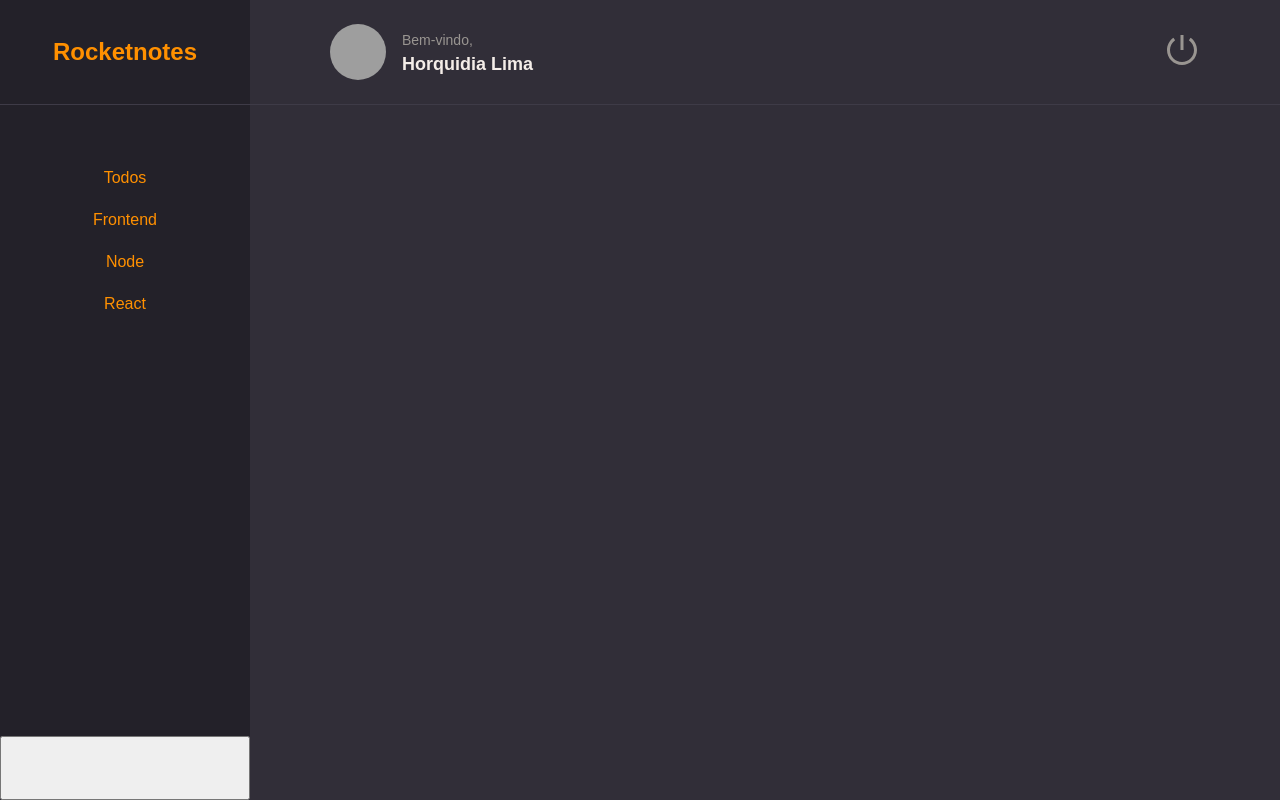
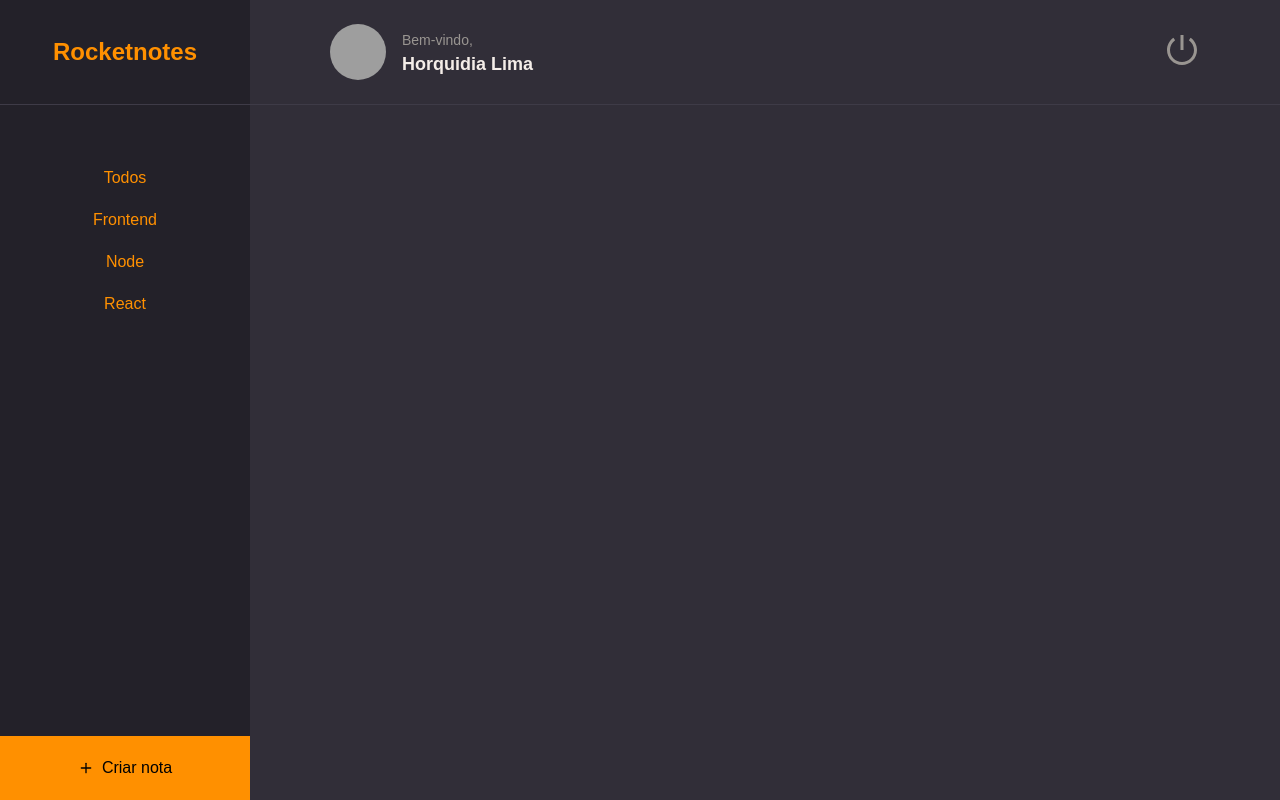
Before and after one commit to horquidia-lima/Rocketnotes, a React app: page / in a window 1280 px wide. Built offline with nearby package versions, Linux system fonts and the light colour scheme; grey boxes are pictures that could not be loaded; the HTML template or start-up script is replaced by a standard one.

Commit message:
Botão Criar Nota

```diff
--- a/src/pages/Home/index.jsx
+++ b/src/pages/Home/index.jsx
@@ -1,5 +1,5 @@
 import {Container, Brand, Menu, Search, Content, NewNote} from './styles'
-
+import {FiPlus} from 'react-icons/fi'
 import {Header} from '../../components/Header'
 import {ButtonText} from '../../components/ButtonText'
 
@@ -28,7 +28,8 @@
             </Content>
 
             <NewNote>
-
+                <FiPlus/>
+                Criar nota
             </NewNote>
         </Container>
     )
--- a/src/pages/Home/styles.js
+++ b/src/pages/Home/styles.js
@@ -58,4 +58,15 @@
 
 export const NewNote = styled.button`
     grid-area: newnote;
+
+    background-color: ${({theme}) => theme.COLORS.ORANGE};
+    border: none;
+
+    display: flex;
+    align-items: center;
+    justify-content: center;
+
+    svg{
+        margin-right: 8px;
+    }
 `
```
